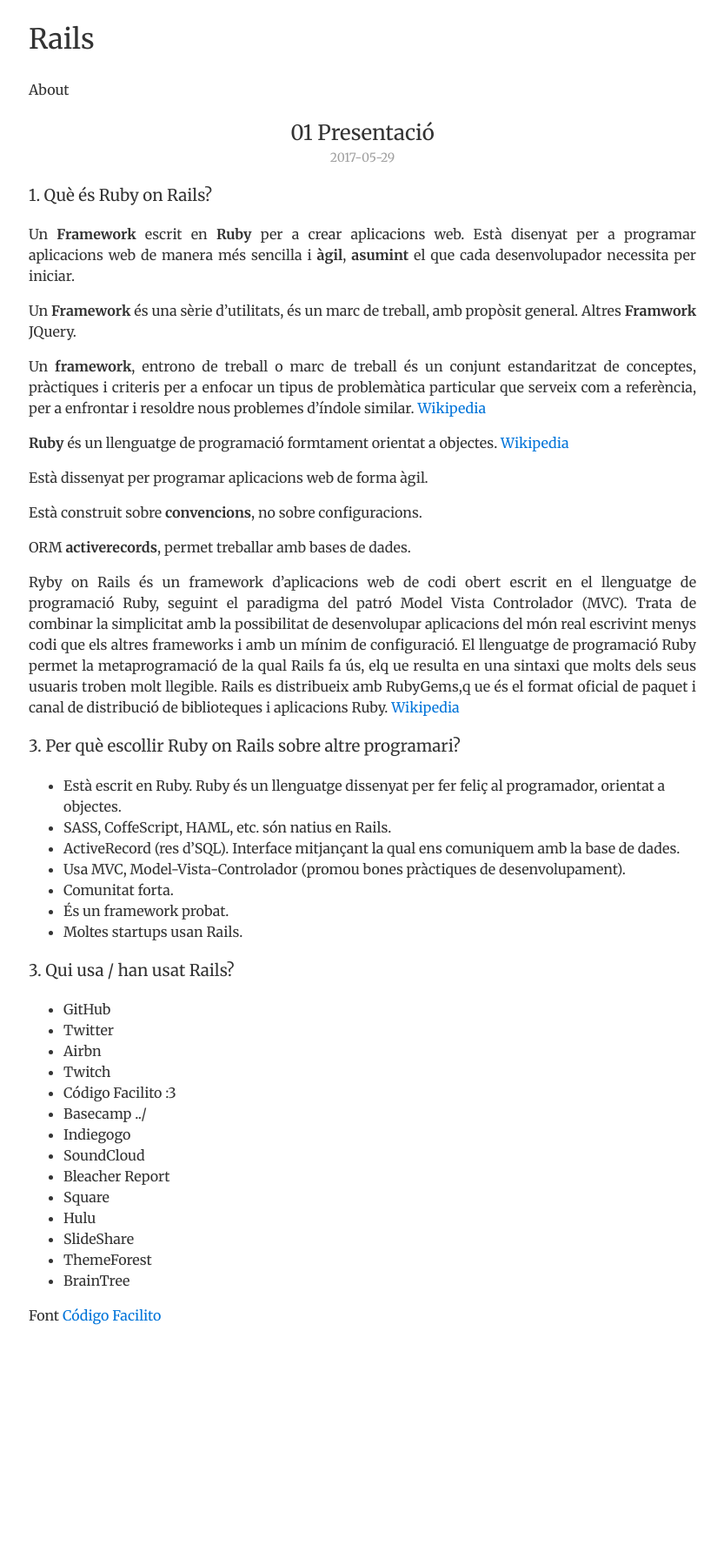
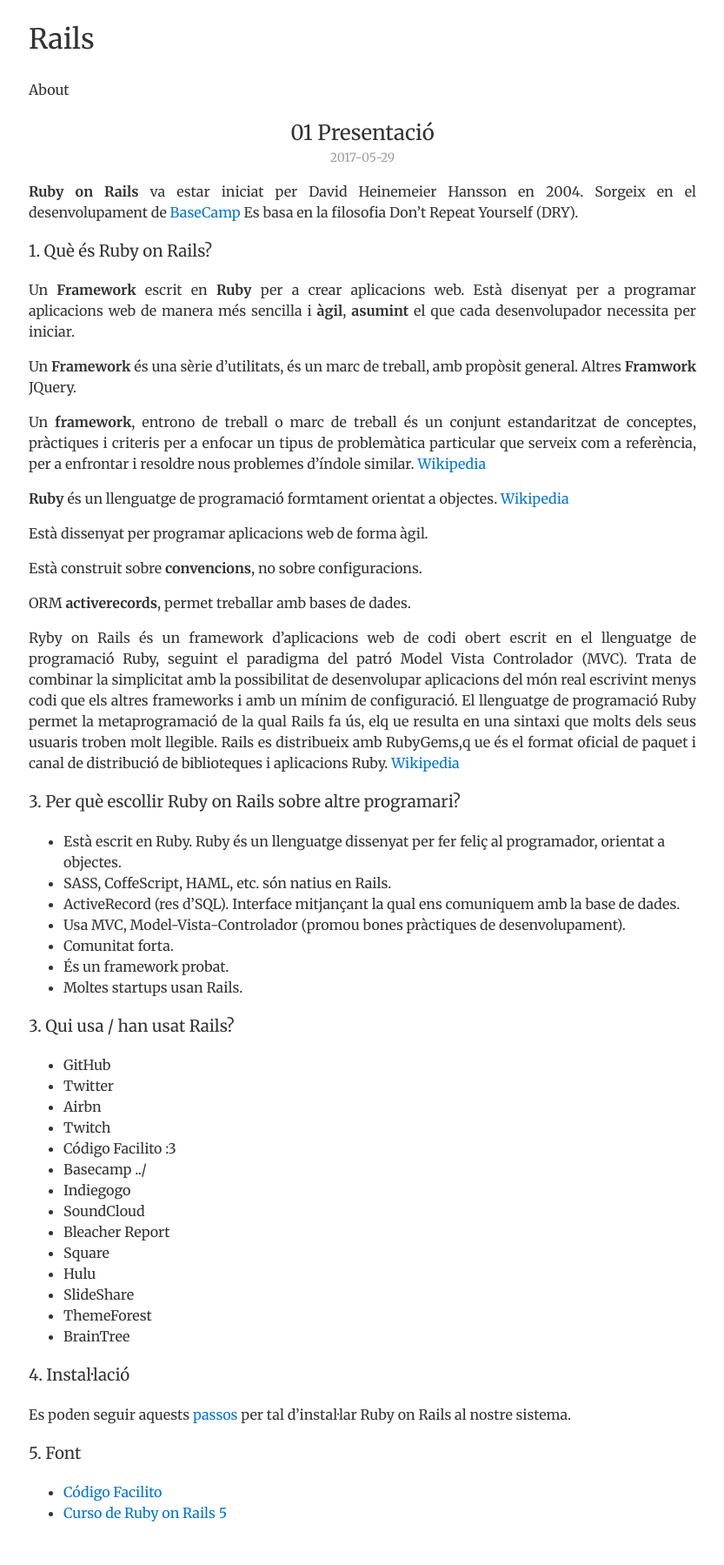
Before and after one commit to inclusa/rails, a Jekyll site: the page built from _posts/2017-05-29-presentacio.md, in a window 1280 px wide. Shown: the whole page at 87% size, without its empty margins (223-1056 px from the left). Built offline with Jekyll 4.4.1, drawn with Linux system fonts in a browser that asks for light colours; before the commit the page ends 1572 px from its top, so only the background shows below that.

Commit message:
Presentació enriquida

```diff
--- a/_posts/2017-05-29-presentacio.md
+++ b/_posts/2017-05-29-presentacio.md
@@ -6,6 +6,8 @@ description: Presentació de Rails
 keywords: rails
 coments: true
 ---
+
+**Ruby on Rails** va estar iniciat per David Heinemeier Hansson en 2004. Sorgeix en el desenvolupament de [BaseCamp](https://basecamp.com/how-it-works) Es basa en la filosofia Don't Repeat Yourself (DRY).
 
 ### 1. Què és Ruby on Rails?
 
@@ -52,4 +54,11 @@ Ryby on Rails és un framework d'aplicacions web de codi obert escrit en el llen
 - ThemeForest
 - BrainTree
 
-Font [Código Facilito](http://codigofacilito.com/videos/curso_de_ruby_on_rails_desde_cero_introduccion)
+### 4. Instal·lació
+
+Es poden seguir aquests [passos](https://basecamp.com/how-it-works) per tal d'instal·lar Ruby on Rails al nostre sistema.
+
+### 5. Font
+
+- [Código Facilito](http://codigofacilito.com/videos/curso_de_ruby_on_rails_desde_cero_introduccion)
+- [Curso de Ruby on Rails 5](https://www.youtube.com/watch?v=Nqwbp5djGtM&list=PLIddmSRJEJ0uaT5imV49pJqP8CGSqN-7E)
```
